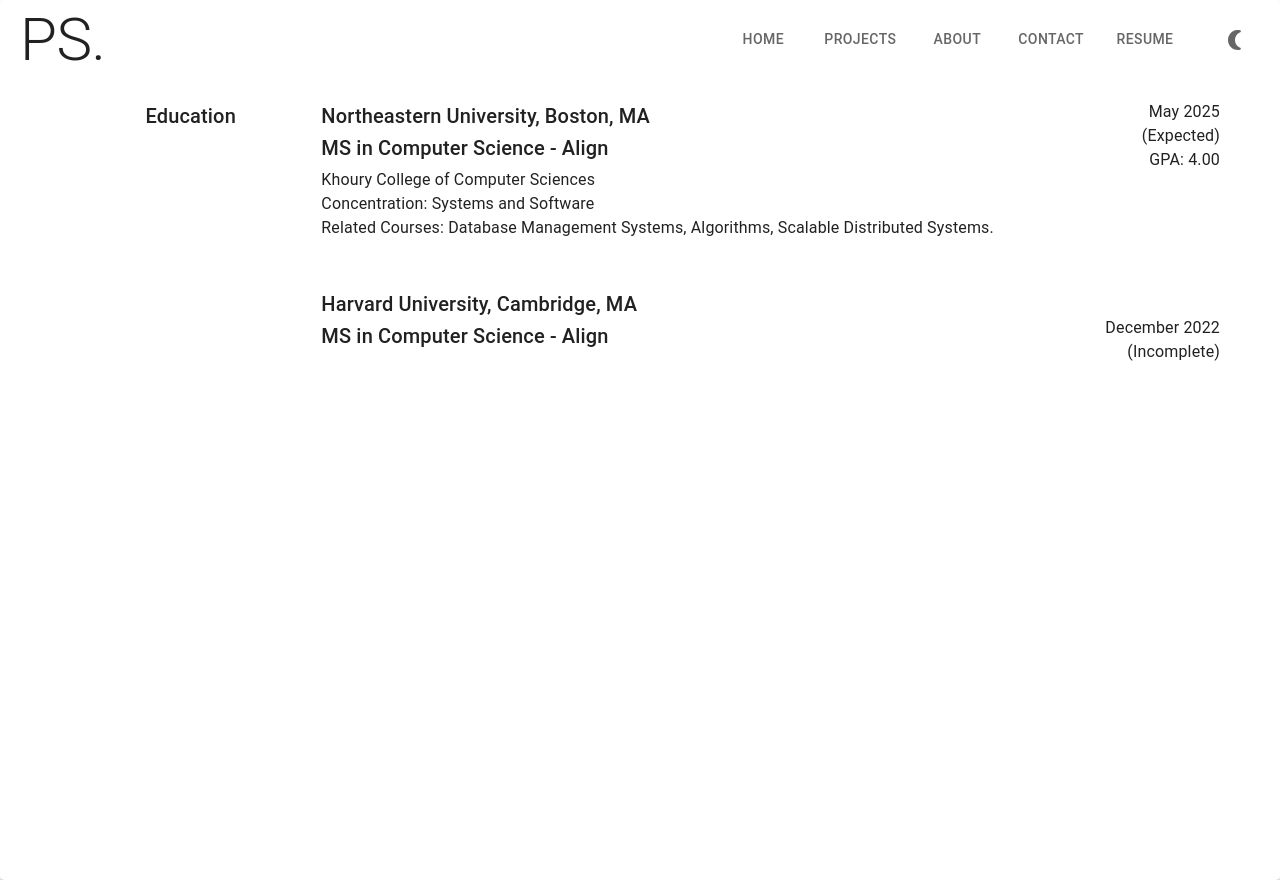
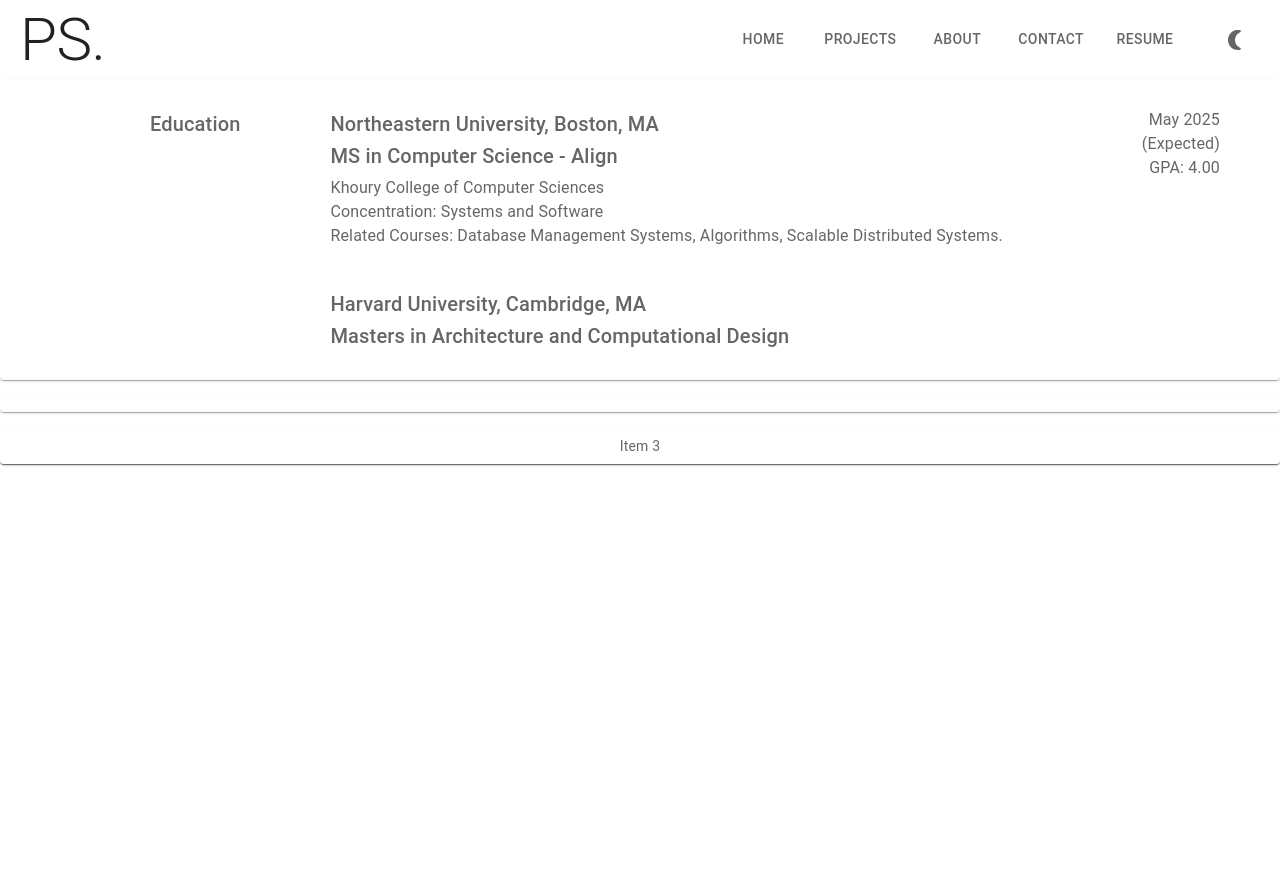
Before and after one commit to cyber-shah/personal-page, a React (Create React App) app: page /about in a window 1280 px wide. After the commit the page ends 800 px from the top, so only its background shows below. Built offline with nearby package versions, Linux system fonts and the light colour scheme.

Commit message:
removed css

```diff
--- a/src/components/About.js
+++ b/src/components/About.js
@@ -1,67 +1,81 @@
-import { Typography } from '@mui/material';
-import React from 'react';
+import { Typography } from "@mui/material";
+import React from "react";
+import Stack from "@mui/material/Stack";
+import Paper from "@mui/material/Paper";
+import { styled } from "@mui/material/styles";
+
+const Item = styled(Paper)(({ theme }) => ({
+  backgroundColor: theme.palette.mode === "dark" ? "#1A2027" : "#fff",
+  ...theme.typography.body2,
+  padding: theme.spacing(1),
+  textAlign: "center",
+  color: theme.palette.text.secondary,
+}));
 
 export default function About() {
   const styles = {
     main: {
-        height : '100vh',
-        'max-width' : '1200px',
-        padding: '20px',
-        margin: '0 auto',
-        display: 'flex',
-        justifyContent: 'space-between'
+      "max-width": "1200px",
+      padding: "20px",
+      margin: "0 auto",
+      display: "flex",
+      justifyContent: "space-between",
     },
     title: {
       flex: 1,
     },
     content: {
-        'text-align': 'left',
+      "text-align": "left",
       flex: 3,
     },
-    }
+  };
   return (
-    <div className='main' style={styles.main} >
+    <Stack spacing={2}>
+      <Item>
+        <div className="main" style={styles.main}>
           <div style={styles.title}>
-            <Typography variant='h6'>
-                Education
-            </Typography>
+            <Typography variant="h6">Education</Typography>
           </div>
 
           <div style={styles.content}>
-            <Typography variant='h6'>
+            <Typography variant="h6">
               Northeastern University, Boston, MA
-              <br/> MS in Computer Science - Align
+              <br /> MS in Computer Science - Align
             </Typography>
-
-            <Typography variant='body1' sx={{ paddingTop: 0.5 }}>
+            <Typography variant="body1" sx={{ paddingTop: 0.5 }}>
               Khoury College of Computer Sciences
-              <br/> Concentration: Systems and Software
-              <br/> Related Courses: Database Management Systems, Algorithms, Scalable Distributed Systems.
+              <br /> Concentration: Systems and Software
+              <br /> Related Courses: Database Management Systems, Algorithms,
+              Scalable Distributed Systems.
             </Typography>
-
-
-
-            <br/><br/>
-            <Typography variant='h6'>
+            <br />
+            <br />
+            <Typography variant="h6">
               Harvard University, Cambridge, MA
-              <br/> MS in Computer Science - Align
+              <br /> Masters in Architecture and Computational Design
             </Typography>
           </div>
 
           <div style={styles.thirds}>
-          <Typography variant='body1' sx={{ textAlign: 'right' }}>
-            May 2025 <br/>
-            (Expected) <br/>
-            GPA: 4.00 <br/>
-
-            <br/><br/><br/><br/><br/><br/>
-
-            December 2022<br/>
-            (Incomplete)
+            <Typography variant="body1" sx={{ textAlign: "right" }}>
+              May 2025 <br />
+              (Expected) <br />
+              GPA: 4.00
             </Typography>
           </div>
+        </div>
+      </Item>
 
-    </div>
+      <Item></Item>
+      <Item>Item 3</Item>
+    </Stack>
+  );
+}
+// <div className='main' style={styles.main} >
+//     <div style={styles.title}>
+//         <Typography variant='h6'>
+//             Education
+//         </Typography>
+//     </div>
 
-  )
-}
+// </div>
```
Lines whose indentation alone changed are shown as unchanged.
